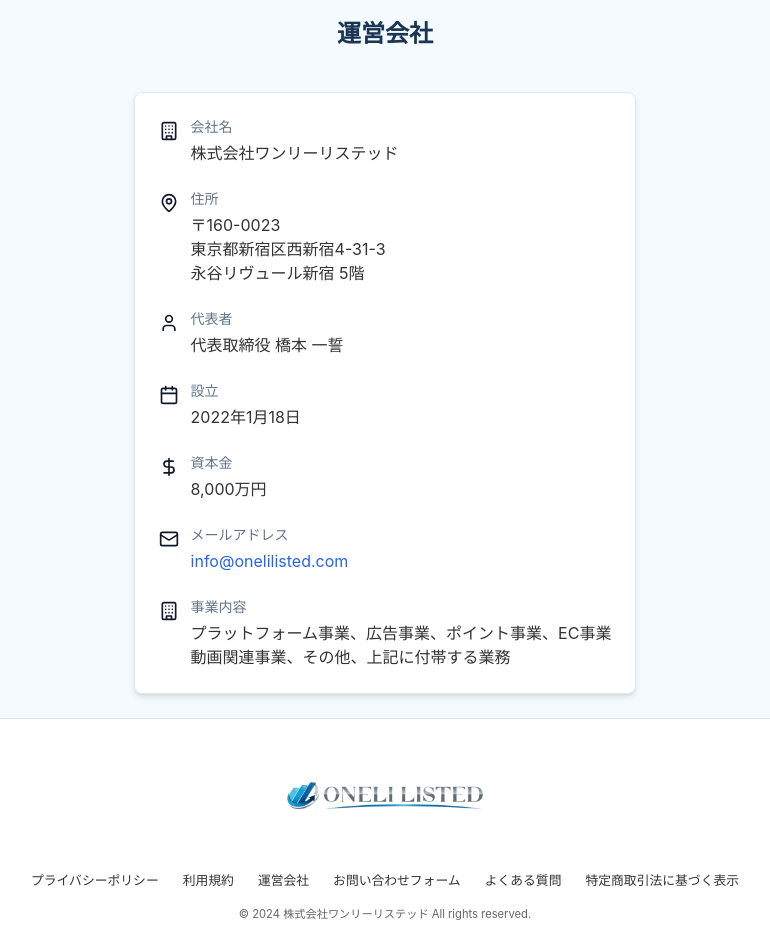
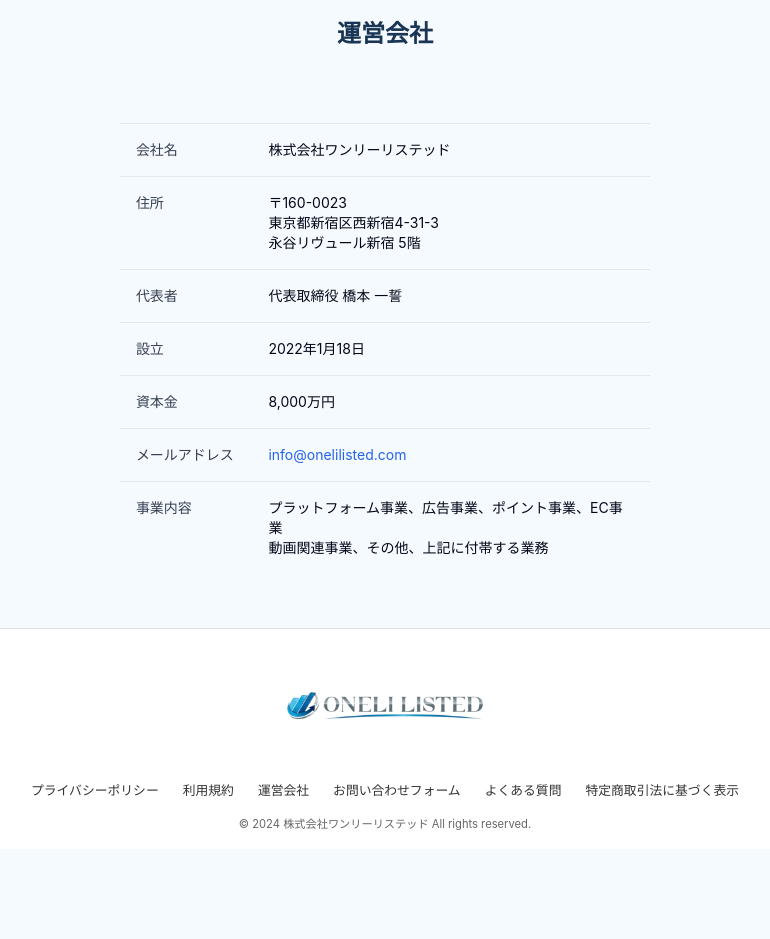
Before and after one commit to rui0608/mirrored-screen-clone, a React (Vite) app: page /company in a window 1280 px wide. Shown: the whole page, without its empty margins (255-1025 px from the left). After the commit the page ends 849 px from the top, so only its background shows below. Built offline with nearby package versions, Linux system fonts and the light colour scheme.

Commit message:
Refactor: Use table for company information
Refactor the company information display to use a table instead of the current layout.

```diff
--- a/src/pages/Company.tsx
+++ b/src/pages/Company.tsx
@@ -1,8 +1,7 @@
 
 import { FC } from "react";
 import "../styles/styles.css";
-import { Card, CardContent } from "@/components/ui/card";
-import { Building, Mail, Calendar, DollarSign, MapPin, User } from "lucide-react";
+import { Table, TableBody, TableCell, TableHeader, TableRow } from "@/components/ui/table";
 
 const Company: FC = () => {
   return (
@@ -14,88 +13,51 @@ const Company: FC = () => {
 
       {/* Main Content */}
       <main className="main-content company-content flex items-center justify-center min-h-[calc(100vh-240px)] py-8">
-        <Card className="company-card w-full max-w-3xl mx-auto shadow-md">
-          <CardContent className="p-6">
-            <div className="company-info-content space-y-6">
-              <div className="info-row flex items-start">
-                <div className="info-icon mr-3 mt-1">
-                  <Building className="h-5 w-5 text-primary" />
-                </div>
-                <div className="info-content">
-                  <h3 className="info-label text-sm font-medium text-muted-foreground mb-1">会社名</h3>
-                  <p className="text-base">株式会社ワンリーリステッド</p>
-                </div>
-              </div>
-
-              <div className="info-row flex items-start">
-                <div className="info-icon mr-3 mt-1">
-                  <MapPin className="h-5 w-5 text-primary" />
-                </div>
-                <div className="info-content">
-                  <h3 className="info-label text-sm font-medium text-muted-foreground mb-1">住所</h3>
-                  <p className="text-base">〒160-0023</p>
-                  <p className="text-base ml-0">東京都新宿区西新宿4-31-3</p>
-                  <p className="text-base ml-0">永谷リヴュール新宿 5階</p>
-                </div>
-              </div>
-
-              <div className="info-row flex items-start">
-                <div className="info-icon mr-3 mt-1">
-                  <User className="h-5 w-5 text-primary" />
-                </div>
-                <div className="info-content">
-                  <h3 className="info-label text-sm font-medium text-muted-foreground mb-1">代表者</h3>
-                  <p className="text-base">代表取締役 橋本 一誓</p>
-                </div>
-              </div>
-
-              <div className="info-row flex items-start">
-                <div className="info-icon mr-3 mt-1">
-                  <Calendar className="h-5 w-5 text-primary" />
-                </div>
-                <div className="info-content">
-                  <h3 className="info-label text-sm font-medium text-muted-foreground mb-1">設立</h3>
-                  <p className="text-base">2022年1月18日</p>
-                </div>
-              </div>
-
-              <div className="info-row flex items-start">
-                <div className="info-icon mr-3 mt-1">
-                  <DollarSign className="h-5 w-5 text-primary" />
-                </div>
-                <div className="info-content">
-                  <h3 className="info-label text-sm font-medium text-muted-foreground mb-1">資本金</h3>
-                  <p className="text-base">8,000万円</p>
-                </div>
-              </div>
-
-              <div className="info-row flex items-start">
-                <div className="info-icon mr-3 mt-1">
-                  <Mail className="h-5 w-5 text-primary" />
-                </div>
-                <div className="info-content">
-                  <h3 className="info-label text-sm font-medium text-muted-foreground mb-1">メールアドレス</h3>
-                  <p className="text-base">
-                    <a href="mailto:info@onelilisted.com" className="email-link text-blue-600 hover:underline">
-                      info@onelilisted.com
-                    </a>
-                  </p>
-                </div>
-              </div>
-
-              <div className="info-row flex items-start">
-                <div className="info-icon mr-3 mt-1">
-                  <Building className="h-5 w-5 text-primary" />
-                </div>
-                <div className="info-content">
-                  <h3 className="info-label text-sm font-medium text-muted-foreground mb-1">事業内容</h3>
-                  <p className="text-base">プラットフォーム事業、広告事業、ポイント事業、EC事業</p>
-                  <p className="text-base ml-0">動画関連事業、その他、上記に付帯する業務</p>
-                </div>
-              </div>
-            </div>
-          </CardContent>
-        </Card>
+        <div className="w-full max-w-3xl mx-auto">
+          <Table className="border-collapse">
+            <TableBody>
+              <TableRow className="border-t">
+                <TableCell className="py-4 font-medium text-gray-700 w-1/4">会社名</TableCell>
+                <TableCell className="py-4">株式会社ワンリーリステッド</TableCell>
+              </TableRow>
+              <TableRow>
+                <TableCell className="py-4 font-medium text-gray-700 align-top">住所</TableCell>
+                <TableCell className="py-4">
+                  〒160-0023<br />
+                  東京都新宿区西新宿4-31-3<br />
+                  永谷リヴュール新宿 5階
+                </TableCell>
+              </TableRow>
+              <TableRow>
+                <TableCell className="py-4 font-medium text-gray-700">代表者</TableCell>
+                <TableCell className="py-4">代表取締役 橋本 一誓</TableCell>
+              </TableRow>
+              <TableRow>
+                <TableCell className="py-4 font-medium text-gray-700">設立</TableCell>
+                <TableCell className="py-4">2022年1月18日</TableCell>
+              </TableRow>
+              <TableRow>
+                <TableCell className="py-4 font-medium text-gray-700">資本金</TableCell>
+                <TableCell className="py-4">8,000万円</TableCell>
+              </TableRow>
+              <TableRow>
+                <TableCell className="py-4 font-medium text-gray-700">メールアドレス</TableCell>
+                <TableCell className="py-4">
+                  <a href="mailto:info@onelilisted.com" className="text-blue-600 hover:underline">
+                    info@onelilisted.com
+                  </a>
+                </TableCell>
+              </TableRow>
+              <TableRow>
+                <TableCell className="py-4 font-medium text-gray-700 align-top">事業内容</TableCell>
+                <TableCell className="py-4">
+                  プラットフォーム事業、広告事業、ポイント事業、EC事業<br />
+                  動画関連事業、その他、上記に付帯する業務
+                </TableCell>
+              </TableRow>
+            </TableBody>
+          </Table>
+        </div>
       </main>
 
       {/* Footer Section */}
--- a/src/styles/styles.css
+++ b/src/styles/styles.css
@@ -61,31 +61,6 @@ body {
   margin: 0 auto;
 }
 
-.company-card {
-  background-color: white;
-  transition: all 0.2s ease;
-}
-
-.company-info-content {
-  color: #333;
-  line-height: 1.6;
-}
-
-.info-label {
-  color: #666;
-}
-
-.email-link {
-  color: #0066cc;
-  text-decoration: none;
-  transition: color 0.2s ease;
-}
-
-.email-link:hover {
-  color: #004d99;
-  text-decoration: underline;
-}
-
 /* Footer styles */
 .footer {
   margin-top: auto;
```
